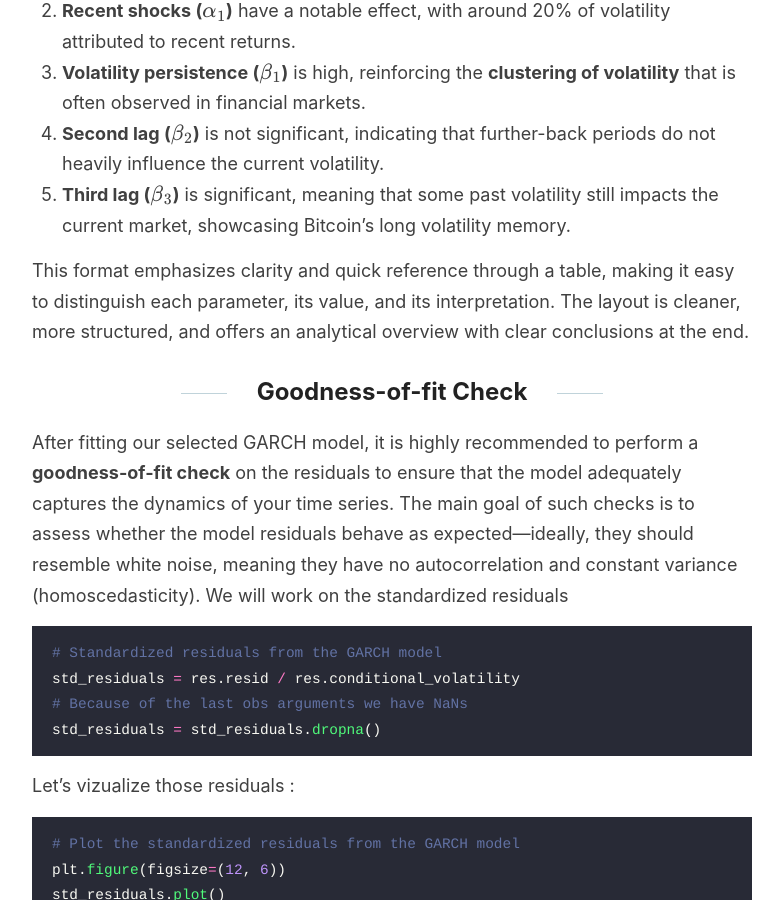
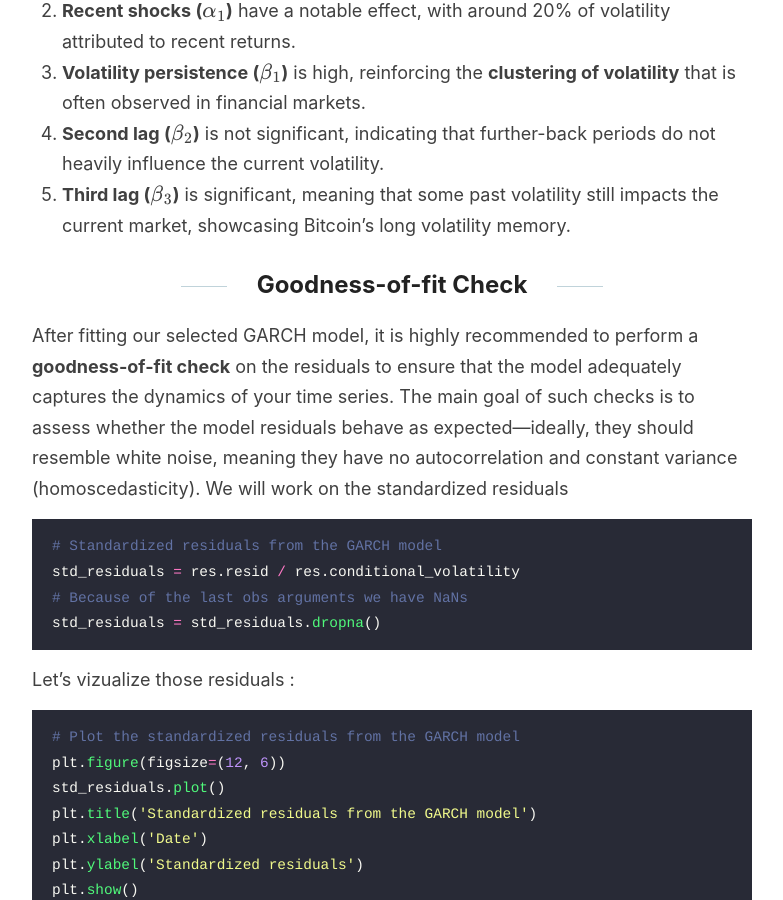
Before and after one commit to Zaltarba/blog, a Jekyll site: the page built from _posts/2024-09-23-BitcoinVolatility-2.md, in a window 1280 px wide and 900 px high, scrolled down 13147 px. Shown: the whole window, without its empty margins (248-1031 px from the left). Built offline with Jekyll 4.4.1, drawn with Linux system fonts in a browser that asks for light colours; formulas are drawn with MathJax 3.

Commit message:
Update 2024-09-23-BitcoinVolatility-2.md

```diff
--- a/_posts/2024-09-23-BitcoinVolatility-2.md
+++ b/_posts/2024-09-23-BitcoinVolatility-2.md
@@ -393,8 +393,6 @@ The **GARCH(1, 3)** model provides several important parameters that give insigh
 4. **Second lag ($\beta_2$)** is not significant, indicating that further-back periods do not heavily influence the current volatility.
 5. **Third lag ($\beta_3$)** is significant, meaning that some past volatility still impacts the current market, showcasing Bitcoin’s long volatility memory.
 
-This format emphasizes clarity and quick reference through a table, making it easy to distinguish each parameter, its value, and its interpretation. The layout is cleaner, more structured, and offers an analytical overview with clear conclusions at the end.
-
 ## Goodness-of-fit Check
 
 After fitting our selected GARCH model, it is highly recommended to perform a **goodness-of-fit check** on the residuals to ensure that the model adequately captures the dynamics of your time series. The main goal of such checks is to assess whether the model residuals behave as expected—ideally, they should resemble white noise, meaning they have no autocorrelation and constant variance (homoscedasticity). We will work on the standardized residuals
```
